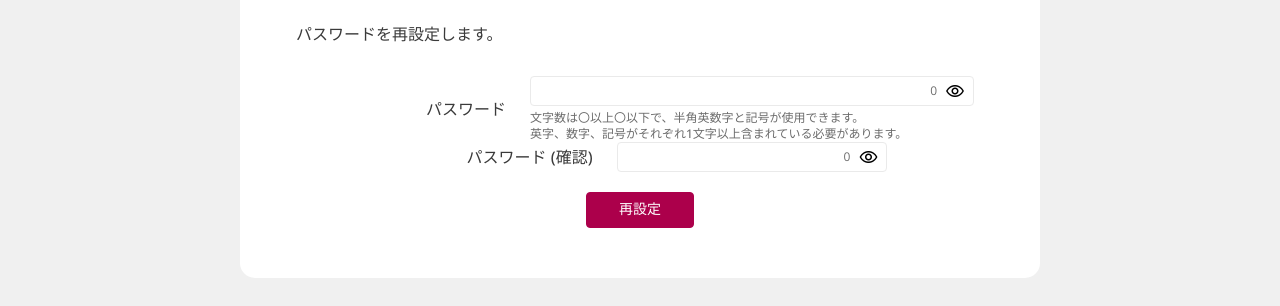
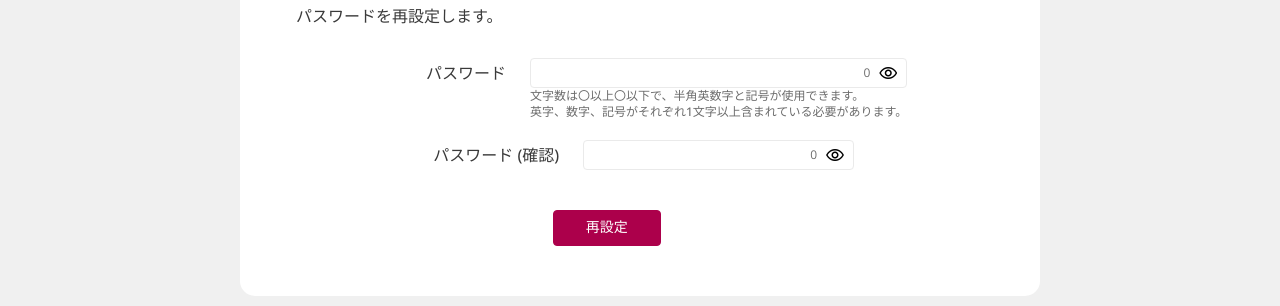
Before and after one commit to traP-jp/traOJudge, a Vue app in the folder UI/: page /reset-password/form in a window 1280 px wide. Shown: the part 326-632 px from the top of the page. Built offline with nearby package versions, Linux system fonts and the light colour scheme.

Commit message:
gridを使ってレイアウト修正

```diff
--- a/UI/src/views/ResetPasswordFormView.vue
+++ b/UI/src/views/ResetPasswordFormView.vue
@@ -36,12 +36,15 @@ const submit = async () => {
       <div class="flex flex-col items-start gap-2 self-stretch">
         <p class="fontstyle-ui-body text-right text-[#3A3A3A]">パスワードを再設定します。</p>
       </div>
-      <form class="flex flex-col items-start self-stretch p-2.5">
-        <div class="flex items-center justify-center gap-6 self-stretch">
-          <div class="flex w-50 items-center justify-end gap-2.5">
-            <label for="password" class="fontstyle-ui-body-strong text-[#3A3A3A]">パスワード</label>
-          </div>
-          <div class="flex grow flex-col gap-1">
+      <form class="flex flex-col items-center gap-5 p-2.5">
+        <div class="grid grid-cols-[200px_1fr] items-center gap-x-6 self-stretch">
+          <label
+            for="password"
+            class="fontstyle-ui-body-strong col-start-1 row-start-1 text-right text-[#3A3A3A]"
+          >
+            パスワード
+          </label>
+          <div class="col-start-2 row-start-1 grow">
             <PasswordTextbox
               id="password"
               v-model="password"
@@ -50,14 +53,16 @@ const submit = async () => {
               "
               class="grow gap-1"
             />
-            <div class="flex shrink-0 grow basis-0 flex-col items-start justify-center">
+          </div>
+          <div
+            class="col-start-2 row-start-2 flex shrink-0 grow basis-0 flex-col items-start justify-center"
+          >
             <p class="fontstyle-ui-caption-strong text-text-secondary">
               文字数は〇以上〇以下で、半角英数字と記号が使用できます。
             </p>
             <p class="fontstyle-ui-caption-strong text-text-secondary">
               英字、数字、記号がそれぞれ1文字以上含まれている必要があります。
             </p>
-            </div>
           </div>
         </div>
         <div class="flex items-center justify-center gap-6 self-stretch pb-5">
```
Lines whose indentation alone changed are shown as unchanged.
